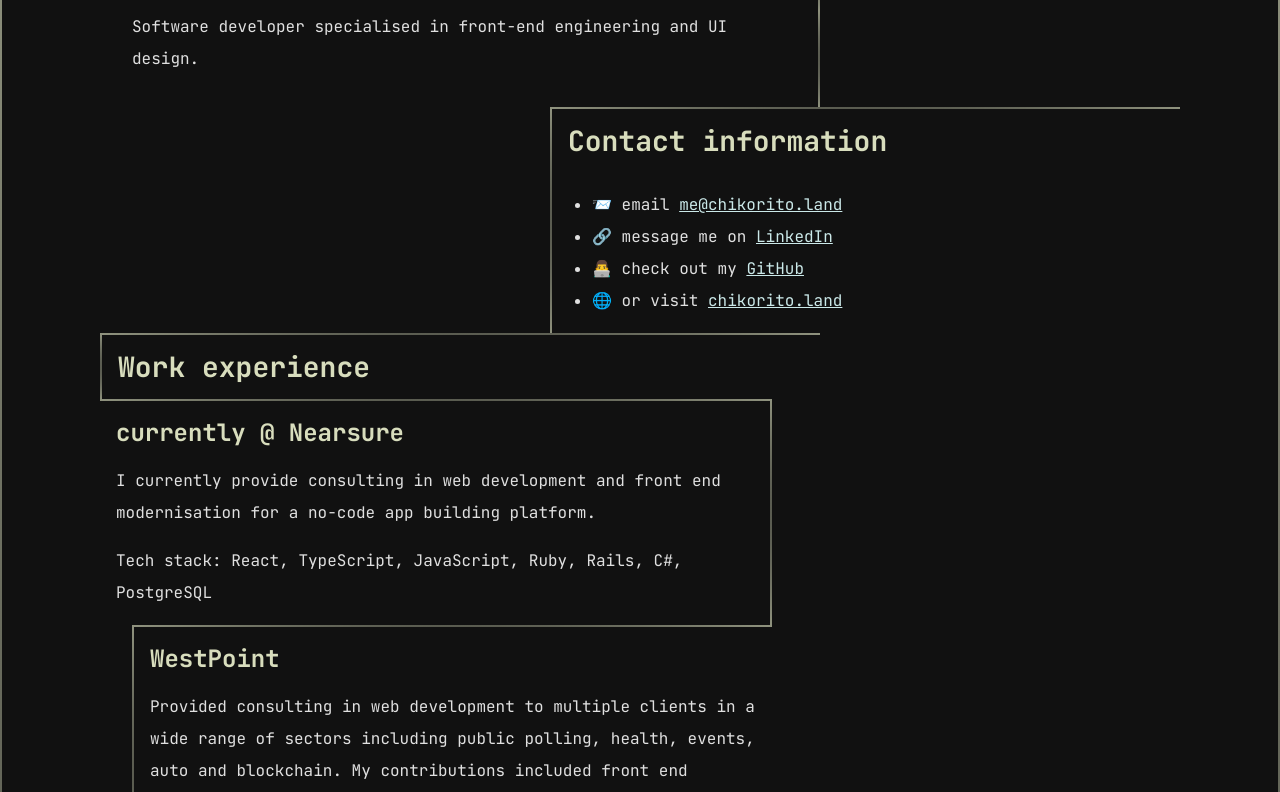
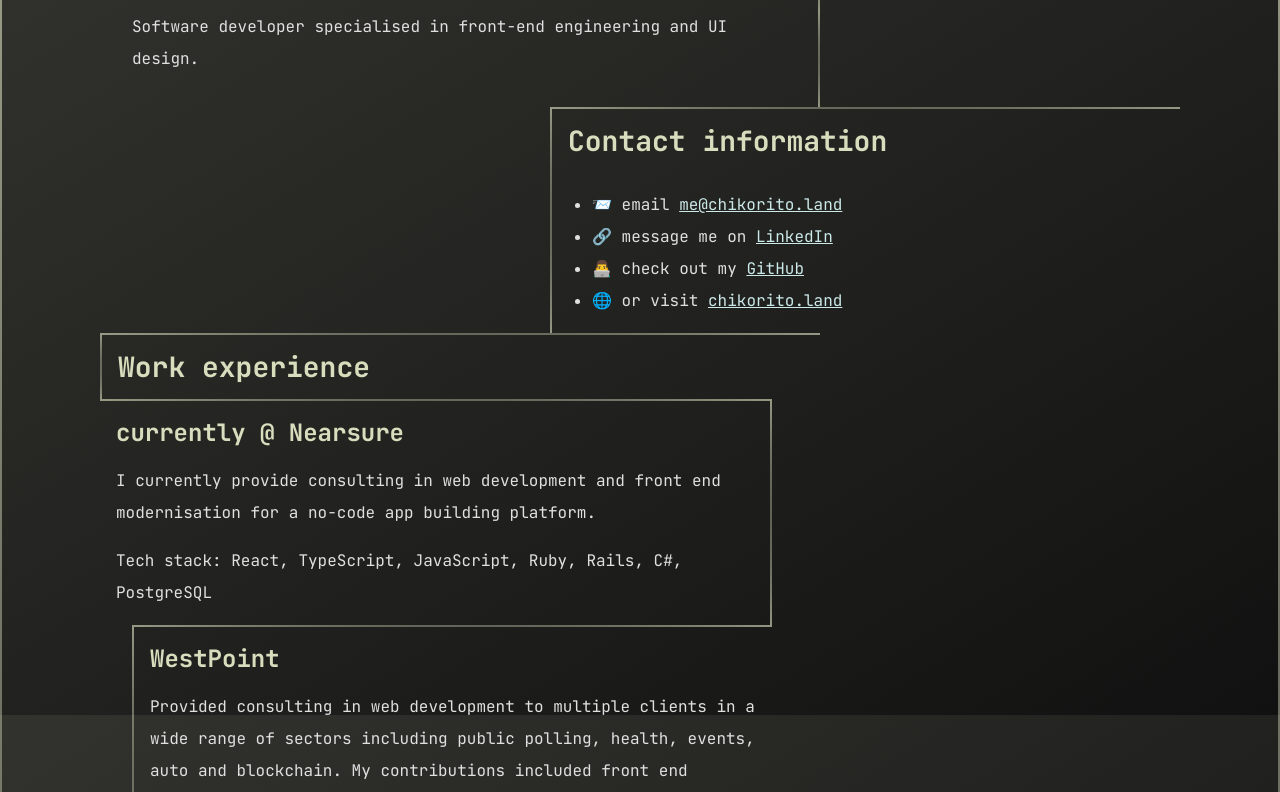
Before and after one commit to fizzy-drinks/cv, a website built with Vite: page index.html in a window 1280 px wide. Shown: the part 85-877 px from the top of the page. Built offline with nearby package versions, Linux system fonts and the light colour scheme; a web font is replaced by a local one.

Commit message:
Add bg gradient

```diff
--- a/src/styles/cv.scss
+++ b/src/styles/cv.scss
@@ -10,6 +10,8 @@
 
 html {
     background-color: var(--bg);
+    background-image: linear-gradient(to bottom right, var(--hl) -500%, var(--bg) 100%);
+    background-attachment: fixed;
     margin: 0;
     min-height: calc(100vh - 4px);
     display: flex;
```
